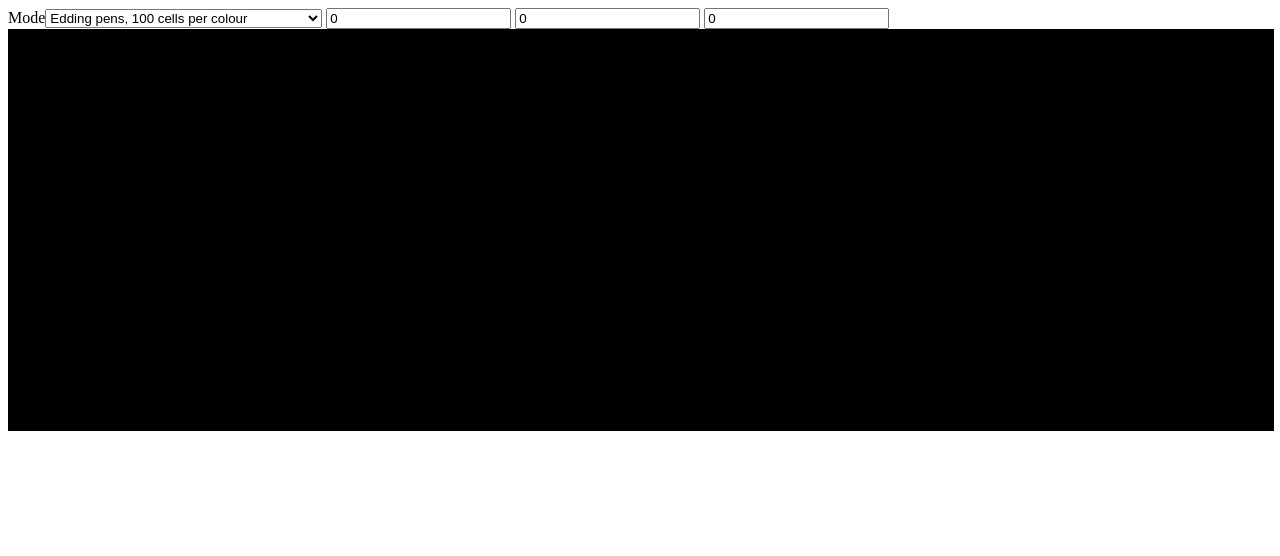
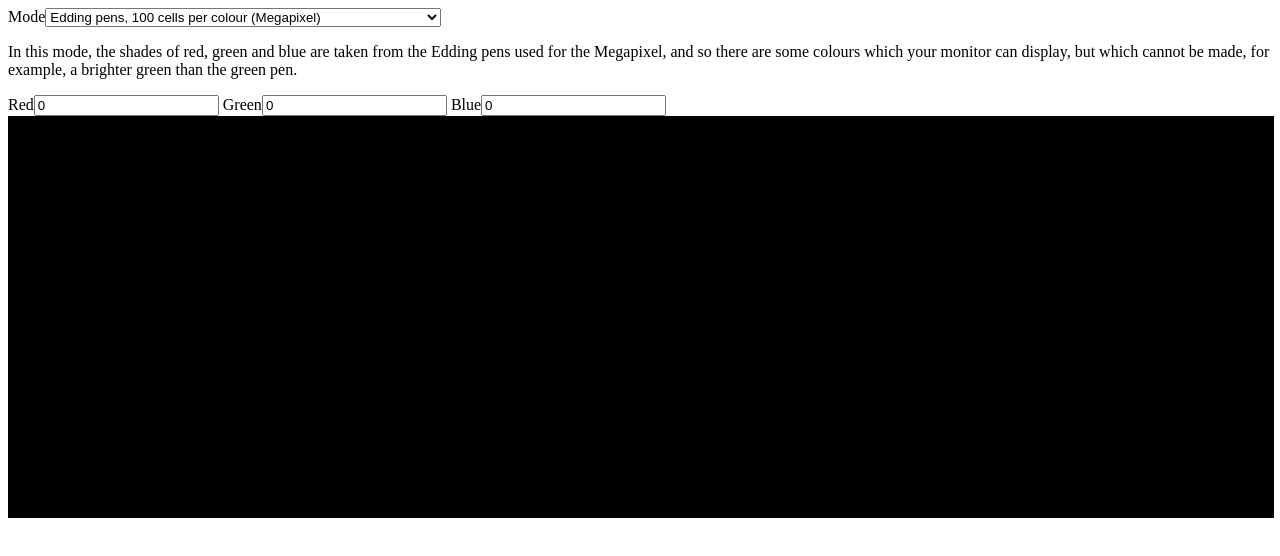
Before and after one commit to andrew-t/megapixel-colours, a plain HTML site: page index.html in a window 1280 px wide. Drawn offline with Linux system fonts and the light colour scheme.

Commit message:
Blurbs & Labels

```diff
--- a/index.html
+++ b/index.html
@@ -13,10 +13,11 @@
 <body>
 	<form>
 		<!-- Line breaks removed because it's going into Wordpress -->
-		<label for="mode">Mode</label><select id="mode" name="mode"><option value="e100" selected>Edding pens, 100 cells per colour</option><option value="e10">Edding pens, 10 cells per colour</option><option value="i100">Ideal RGB colours, out of 100</option><option value="g255">Ideal RGB colours, with gamma, out of 255</option></select>
-		<label for="red"><input id="red" name="red" type="number" value="0">
-		<label for="green"><input id="green" name="green" type="number" value="0">
-		<label for="blue"><input id="blue" name="blue" type="number" value="0">
+		<label for="mode">Mode</label><select id="mode" name="mode"><option value="e100" selected>Edding pens, 100 cells per colour (Megapixel)</option><option value="e10">Edding pens, 10 cells per colour (Minimegapixel)</option><option value="i100">Ideal RGB colours, out of 100 (Ideal Megapixel)</option><option value="g255">Ideal RGB colours, with gamma, out of 255 (Computer monitor)</option></select>
+		<p id="mode-blurb"></p>
+		<label for="red">Red</label><input id="red" name="red" type="number" value="0">
+		<label for="green">Green</label><input id="green" name="green" type="number" value="0">
+		<label for="blue">Blue</label><input id="blue" name="blue" type="number" value="0">
 		<div id="swatch"></div>
 	</form>
 	<script type="text/javascript" src="script.js"></script>
--- a/script.js
+++ b/script.js
@@ -13,20 +13,28 @@ inputs.forEach(function(el) {
 });
 document
 	.getElementById('mode')
-	.addEventListener('change', function(e) {
-		var max = parseInt(
-					document
-						.getElementById('mode')
-						.value
-						.substr(1));
-		if (max != oldMax)
-			inputs.forEach(function(el) {
-				el.value = Math.round(el.value * max / oldMax);
-			});
-		updateSwatch(e);
-	});
+	.addEventListener('change', updateAll);
 
-updateSwatch();
+updateAll();
+
+function updateAll(e) {
+	var mode = document
+				.getElementById('mode')
+				.value,
+		max = parseInt(mode.substr(1));
+	if (max != oldMax)
+		inputs.forEach(function(el) {
+			el.value = Math.round(el.value * max / oldMax);
+		});
+	document
+		.getElementById('mode-blurb')
+		.innerHTML = {
+			e: 'In this mode, the shades of red, green and blue are taken from the Edding pens used for the Megapixel, and so there are some colours which your monitor can display, but which cannot be made, for example, a brighter green than the green pen.',
+			i: 'In this mode, the red, green and blue channels of your display are used directly, however we remove the brightness correction, so values of 50% should look half as bright as values of 100%',
+			g: 'In this mode, the red, green and blue channels of your display are used directly, including the brightness correction normally applied. Therefore, values of 128/255 (which should be about 50%) look rather darker than a true 50% brightness. Displays do this because your eye is better at distinguishing dark shades than light ones, so more of the data in an image goes towards storing dark shades. Usually this correction is applied by the computer before the image is sent to the screen, therefore the image we are using for the Megapixel has had it applied already, before any colouring is done.'
+		}[mode[0]];
+	updateSwatch(e);
+}
 
 function updateSwatch(e) {
 	if (e)
@@ -44,6 +52,11 @@ function updateSwatch(e) {
 	inputs.forEach(function(el) {
 		el.maximum = max;
 		el.minimum = 0;
+		el.step = {
+			'10': 1,
+			'100': 10,
+			'255': 25
+		}[max.toString()];
 		if (el.value > max)
 			el.value = max;
 		if (el.value < 0)
```
